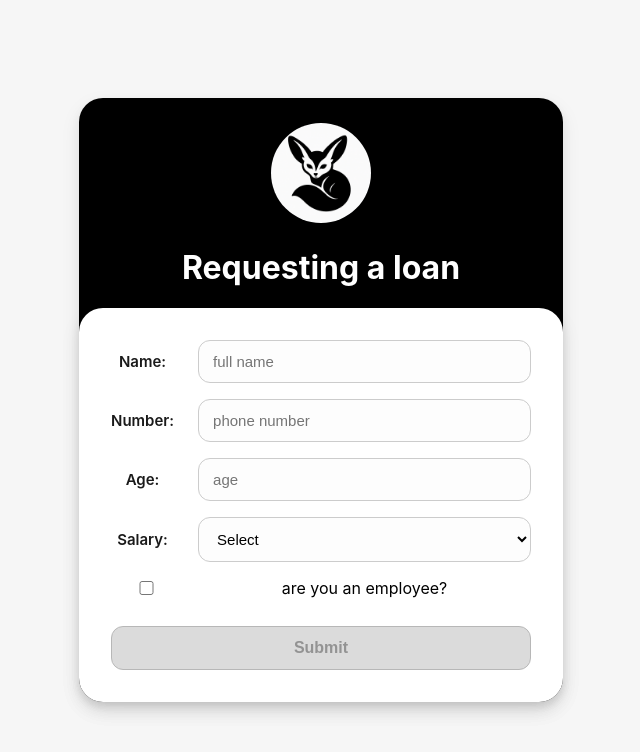
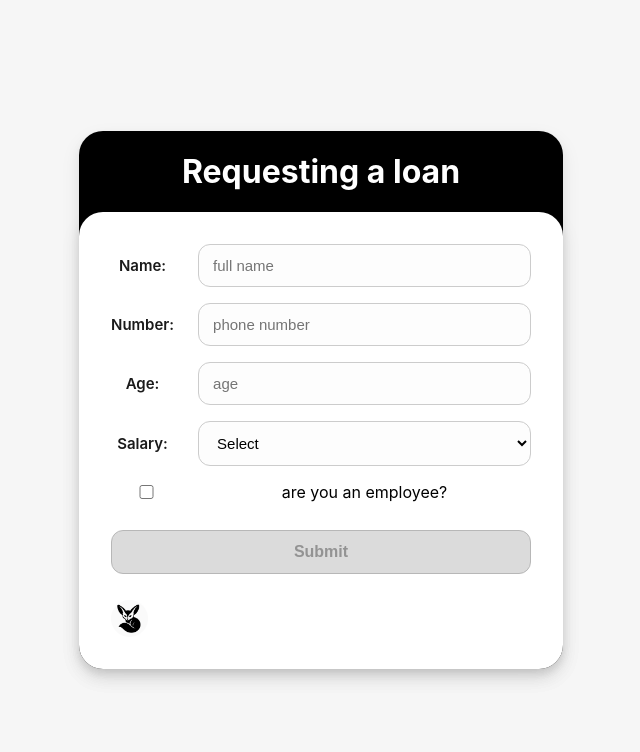
Before and after one commit to diya-thabet/react-tuto, a React (Create React App) app in the folder Project-form/form/: page / in a window 1280 px wide. Shown: the top 752 px of the page, without its empty margins (319-959 px from the left). Built offline with nearby package versions, Linux system fonts and the light colour scheme.

Commit message:
last commit

```diff
--- a/Project-form/form/src/formComponent/form.js
+++ b/Project-form/form/src/formComponent/form.js
@@ -72,11 +72,6 @@ export default function Form() {
     <>
       <div className="form">
         <div className="titlePlusForm">
-          <img
-            src="logo.png"
-            alt="no logo"
-            style={{ borderRadius: "60px", width: "100px", marginTop: "25px" }}
-          ></img>
           <h1>Requesting a loan</h1>
           <form onSubmit={handleSubmit}>
             <label htmlFor="name">name:</label>
@@ -125,6 +120,15 @@ export default function Form() {
             >
               Submit
             </button>
+            <img
+              src="logo.png"
+              alt="no logo"
+              style={{
+                borderRadius: "60px",
+                width: "37px",
+                marginTop: "10px",
+              }}
+            ></img>{" "}
           </form>
           <PopUps
             showModal={showModal}
```
